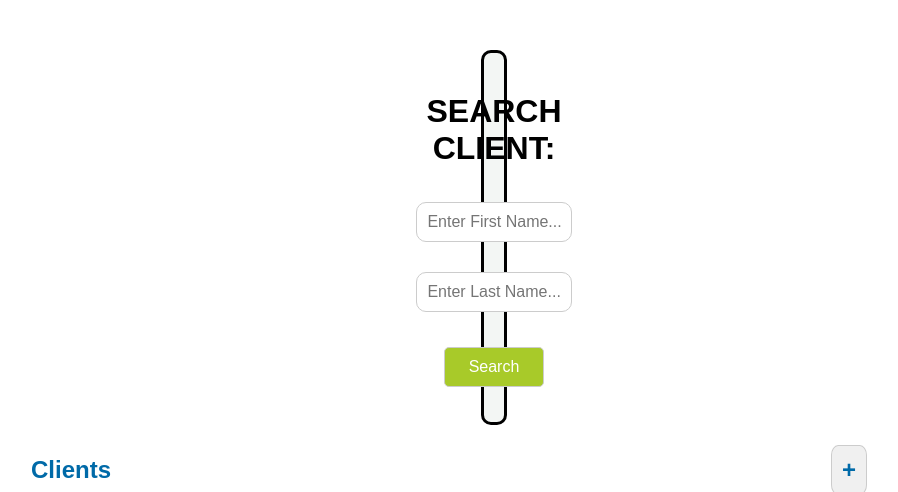
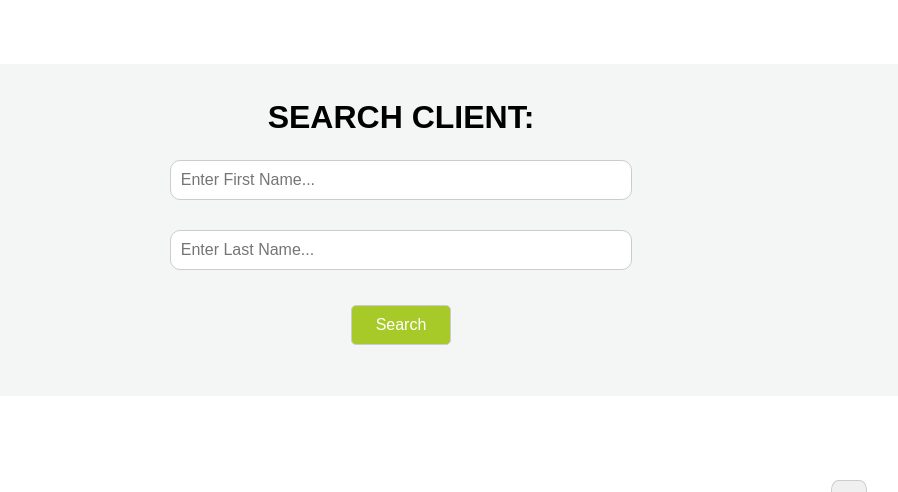
Before and after one commit to karinalarochelle/foodpantry, a PHP site: page /clients.php in a window 1280 px wide. Shown: the part 139-631 px from the top of the page, without its empty margins (239-1137 px from the left). Run offline with PHP 8.4, Linux system fonts and the light colour scheme; data that the repository does not hold is empty.

Commit message:
reformat clients

```diff
--- a/clients.php
+++ b/clients.php
@@ -129,24 +129,15 @@ foreach ($clients as $client) {
 ?>
 
 <!-- Centered search form -->
-<div class="search-container" style="background-color: #F3F6F4; padding: 10px; border-radius: 10px; margin-left: 720px; margin-right: 620px; margin-top: 50px; border: 3px solid black;">
+<div class="search-container" style="background-color: #F3F6F4; padding: 2%; border-radius: 10px; margin: 5% auto;">
     <form method="GET" action="">
-        <h1
-            style=
-                "text-align: center;
-                margin-top: 20px;
-                margin-bottom: 10px;
-                /* background-color: #497094; */
-                color:#000000;
-                padding: 10px;
-                border-radius: 10px;"
-        > SEARCH CLIENT: </h1>
+        <h1 style="text-align: center; margin-top: 1%; margin-bottom: 1%; color:#000000; padding: 1%; border-radius: 10px;"> SEARCH CLIENT: </h1>
         <input type="text" name="fname" placeholder="Enter First Name...">
         <input type="text" name="lname" placeholder="Enter Last Name...">
         <button type="submit">Search</button>
     </form>
 </div>
-</div>
+
 
 <!-- Display donation information -->
 <div class="donation-details">
```
